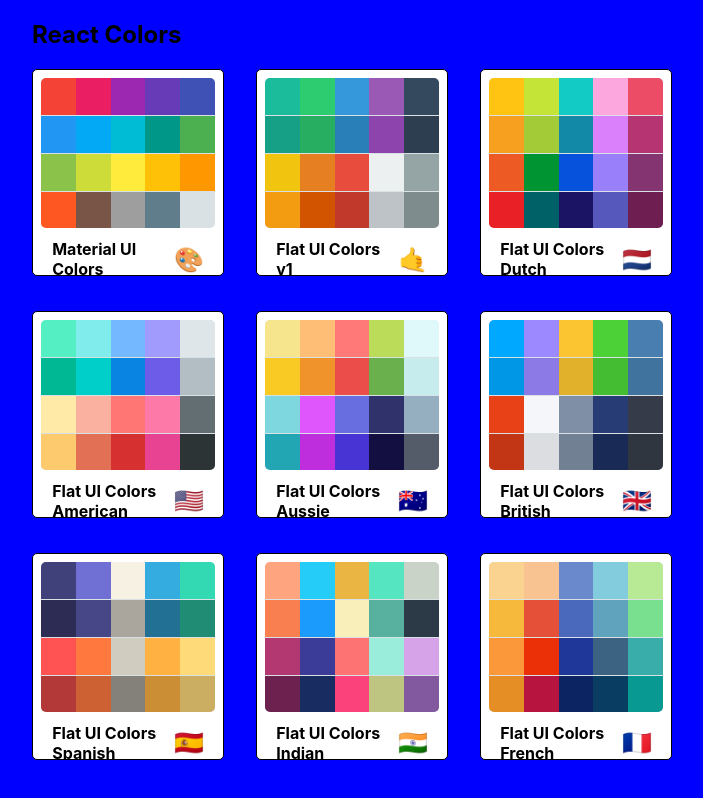
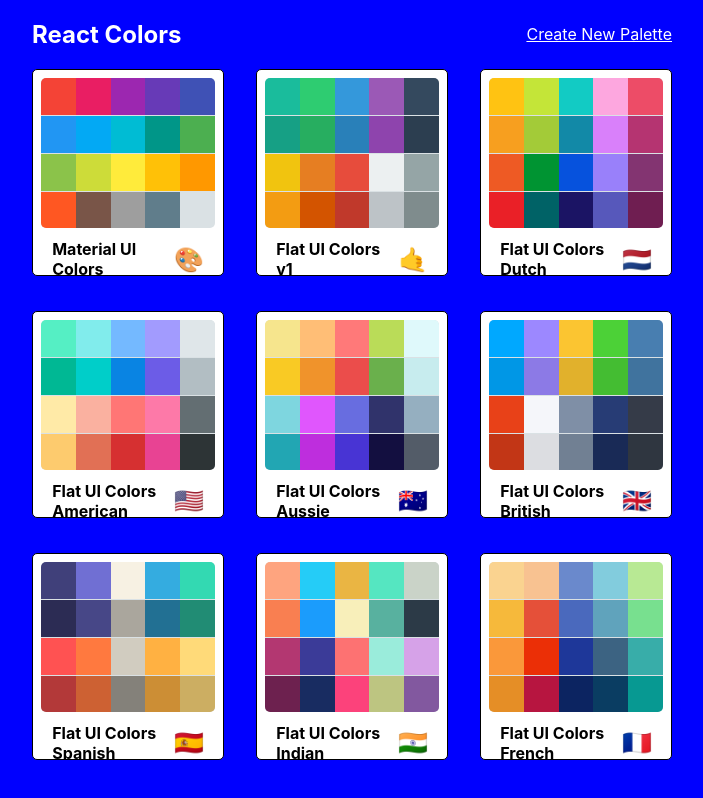
Before and after one commit to operator130/colors-app, a React (Create React App) app: page / in a window 1280 px wide. Shown: the whole page, without its empty margins (288-991 px from the left). Built offline with nearby package versions, Linux system fonts and the light colour scheme.

Commit message:
add NewPaletteForm and link

```diff
--- a/src/App.js
+++ b/src/App.js
@@ -4,6 +4,7 @@
 import PaletteList from "./PaletteList";
 import SingleColorPalette from "./SingleColorPalette";
 import SeedColors from "./SeedColors";
+import NewPaletteForm from './NewPaletteForm';
 import { generatePalette } from "./ColorHelpers";
 
 class App extends Component {
@@ -15,6 +16,8 @@
   render() {
     return (
       <Switch>
+
+        <Route exact path='/palette/new' render={() => <NewPaletteForm />} />
 
         <Route
           exact
--- /dev/null
+++ b/src/NewPaletteForm.js
@@ -0,0 +1,13 @@
+import React, { Component } from 'react';
+
+class NewPaletteForm extends Component {
+    render() {
+        return (
+            <div>
+                <h1> New Palette Form!</h1>
+            </div>
+        )
+    }
+}
+
+export default NewPaletteForm;
--- a/src/PaletteList.js
+++ b/src/PaletteList.js
@@ -17,6 +17,7 @@
         <div className={classes.container}>
           <nav className={classes.nav}>
             <h1>React Colors</h1>
+            <Link to='/palette/new'>Create New Palette</Link>
           </nav>
           <div className={classes.palettes}>
             {palettes.map((palette) => (
--- a/src/styles/PaletteListStyles.js
+++ b/src/styles/PaletteListStyles.js
@@ -1,3 +1,5 @@
+import { colors } from "@material-ui/core";
+
 export default {
   root: {
     backgroundColor: "blue",
@@ -17,6 +19,11 @@
     display: "flex",
     width: "100%",
     justifyContent: "space-between",
+    alignItems: 'center',
+    color: 'white',
+    "& a": {
+      color: 'white'
+    }
   },
   palettes: {
     boxSizing: "border-box",
```
Also changed, not shown: src/ColorBox.css (added, +131 -0 lines).
